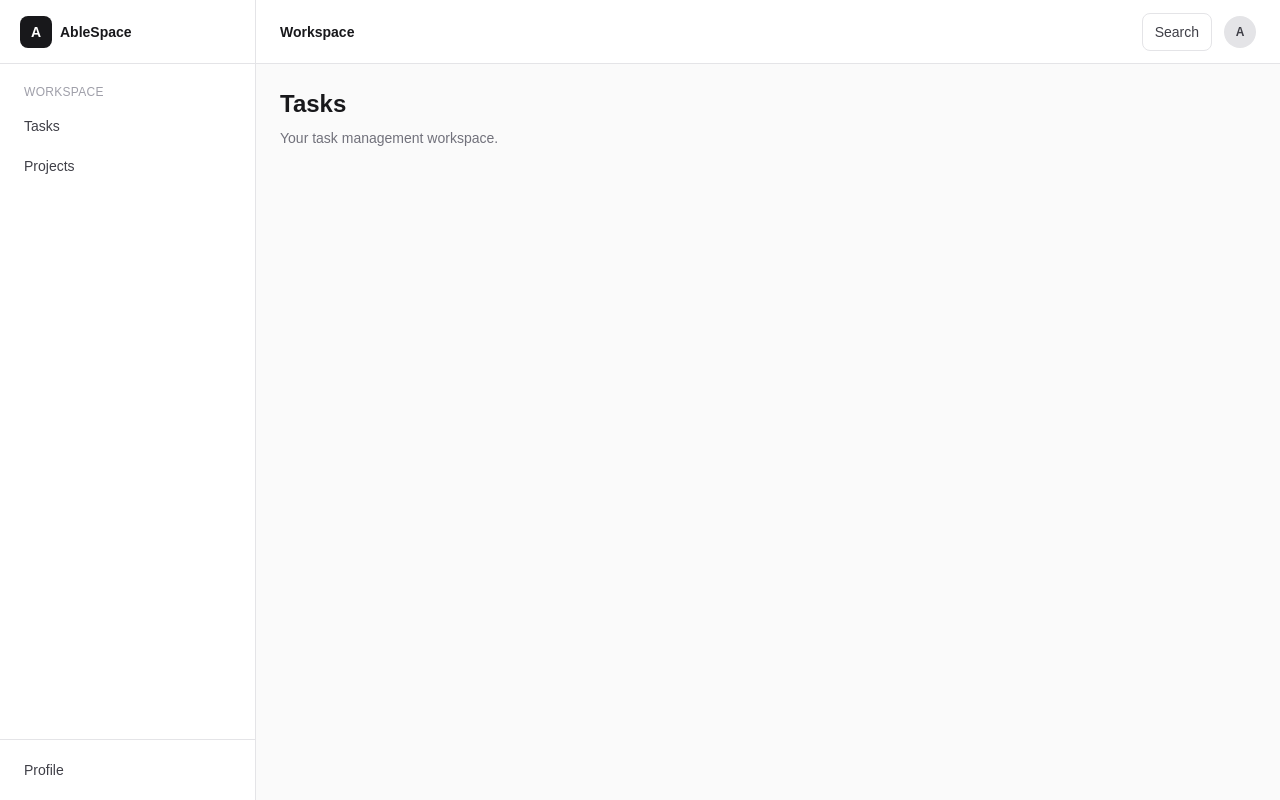
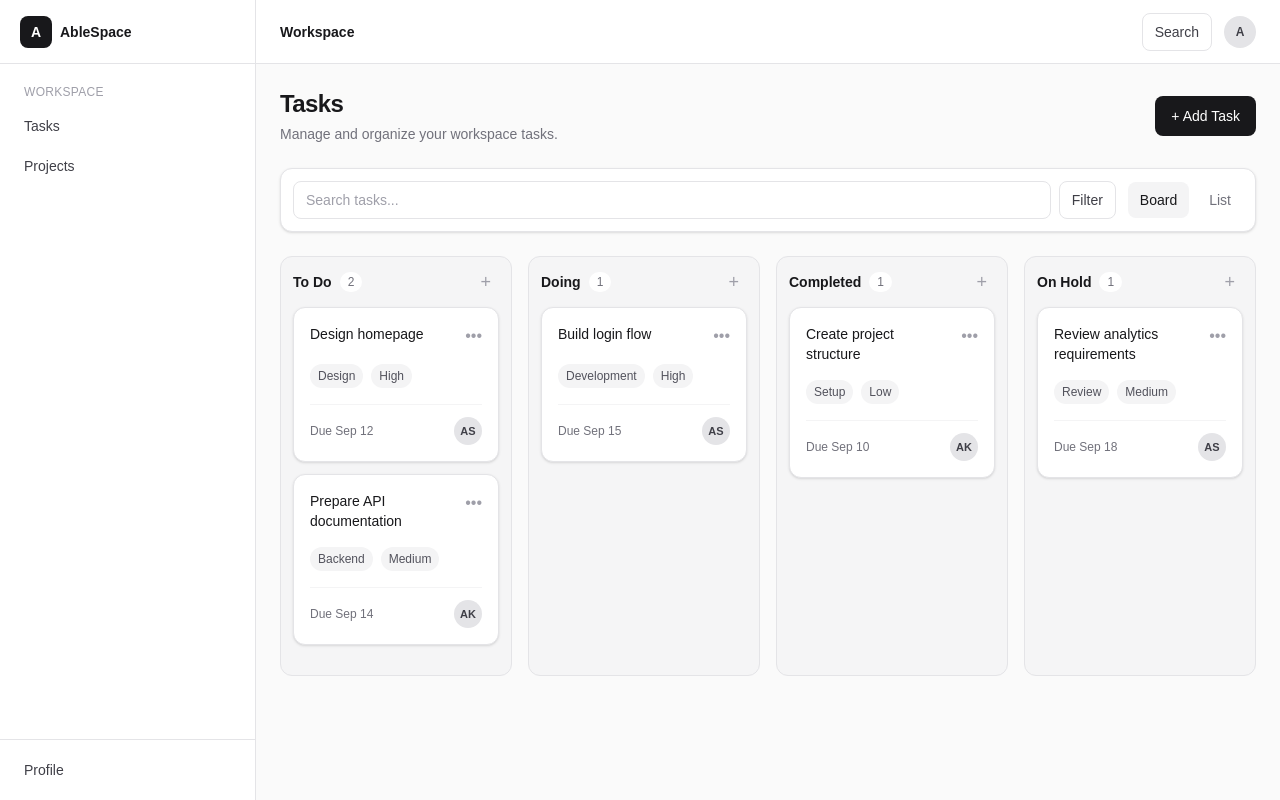
Before and after one commit to ashokguthula/AbleSpace, a Next.js app in the folder frontend/: page /tasks in a window 1280 px wide. Built offline with nearby package versions, Linux system fonts and the light colour scheme.

Commit message:
Build initial task board UI

```diff
--- a/frontend/app/(dashboard)/tasks/page.tsx
+++ b/frontend/app/(dashboard)/tasks/page.tsx
@@ -1,13 +1,199 @@
+const columns = [
+  {
+    id: "todo",
+    title: "To Do",
+    tasks: [
+      {
+        id: 1,
+        title: "Design homepage",
+        priority: "High",
+        dueDate: "Sep 12",
+        label: "Design",
+        member: "AS",
+      },
+      {
+        id: 2,
+        title: "Prepare API documentation",
+        priority: "Medium",
+        dueDate: "Sep 14",
+        label: "Backend",
+        member: "AK",
+      },
+    ],
+  },
+  {
+    id: "doing",
+    title: "Doing",
+    tasks: [
+      {
+        id: 3,
+        title: "Build login flow",
+        priority: "High",
+        dueDate: "Sep 15",
+        label: "Development",
+        member: "AS",
+      },
+    ],
+  },
+  {
+    id: "completed",
+    title: "Completed",
+    tasks: [
+      {
+        id: 4,
+        title: "Create project structure",
+        priority: "Low",
+        dueDate: "Sep 10",
+        label: "Setup",
+        member: "AK",
+      },
+    ],
+  },
+  {
+    id: "on-hold",
+    title: "On Hold",
+    tasks: [
+      {
+        id: 5,
+        title: "Review analytics requirements",
+        priority: "Medium",
+        dueDate: "Sep 18",
+        label: "Review",
+        member: "AS",
+      },
+    ],
+  },
+];
+
 export default function TasksPage() {
   return (
-    <section>
-      <h2 className="text-2xl font-semibold text-zinc-900">
-        Tasks
-      </h2>
+    <section className="space-y-6">
+      {/* Page header */}
+      <div className="flex flex-col gap-4 lg:flex-row lg:items-center lg:justify-between">
+        <div>
+          <h2 className="text-2xl font-semibold tracking-tight text-zinc-900">
+            Tasks
+          </h2>
 
-      <p className="mt-2 text-sm text-zinc-500">
-        Your task management workspace.
-      </p>
+          <p className="mt-1 text-sm text-zinc-500">
+            Manage and organize your workspace tasks.
+          </p>
+        </div>
+
+        <button
+          type="button"
+          className="rounded-lg bg-zinc-900 px-4 py-2.5 text-sm font-medium text-white transition hover:bg-zinc-800"
+        >
+          + Add Task
+        </button>
+      </div>
+
+      {/* Controls */}
+      <div className="flex flex-col gap-3 rounded-xl border border-zinc-200 bg-white p-3 shadow-sm sm:flex-row sm:items-center sm:justify-between">
+        <div className="flex flex-1 items-center gap-2">
+          <input
+            type="text"
+            placeholder="Search tasks..."
+            className="w-full rounded-lg border border-zinc-200 px-3 py-2 text-sm outline-none placeholder:text-zinc-400 focus:border-zinc-400"
+          />
+
+          <button
+            type="button"
+            className="rounded-lg border border-zinc-200 px-3 py-2 text-sm text-zinc-700 hover:bg-zinc-50"
+          >
+            Filter
+          </button>
+        </div>
+
+        <div className="flex items-center gap-2">
+          <button
+            type="button"
+            className="rounded-lg bg-zinc-100 px-3 py-2 text-sm font-medium text-zinc-900"
+          >
+            Board
+          </button>
+
+          <button
+            type="button"
+            className="rounded-lg px-3 py-2 text-sm text-zinc-500 hover:bg-zinc-50"
+          >
+            List
+          </button>
+        </div>
+      </div>
+
+      {/* Board */}
+      <div className="grid gap-4 xl:grid-cols-4">
+        {columns.map((column) => (
+          <div
+            key={column.id}
+            className="min-h-[420px] rounded-xl border border-zinc-200 bg-zinc-100/70 p-3"
+          >
+            <div className="mb-3 flex items-center justify-between">
+              <div className="flex items-center gap-2">
+                <h3 className="text-sm font-semibold text-zinc-900">
+                  {column.title}
+                </h3>
+
+                <span className="rounded-full bg-white px-2 py-0.5 text-xs text-zinc-500">
+                  {column.tasks.length}
+                </span>
+              </div>
+
+              <button
+                type="button"
+                className="rounded-md px-2 py-1 text-lg leading-none text-zinc-400 hover:bg-white hover:text-zinc-700"
+                aria-label={`Add task to ${column.title}`}
+              >
+                +
+              </button>
+            </div>
+
+            <div className="space-y-3">
+              {column.tasks.map((task) => (
+                <article
+                  key={task.id}
+                  className="rounded-xl border border-zinc-200 bg-white p-4 shadow-sm transition hover:-translate-y-0.5 hover:shadow-md"
+                >
+                  <div className="flex items-start justify-between gap-3">
+                    <h4 className="text-sm font-medium text-zinc-900">
+                      {task.title}
+                    </h4>
+
+                    <button
+                      type="button"
+                      className="text-zinc-400 hover:text-zinc-700"
+                      aria-label={`More options for ${task.title}`}
+                    >
+                      •••
+                    </button>
+                  </div>
+
+                  <div className="mt-4 flex flex-wrap gap-2">
+                    <span className="rounded-full bg-zinc-100 px-2 py-1 text-xs text-zinc-600">
+                      {task.label}
+                    </span>
+
+                    <span className="rounded-full bg-zinc-100 px-2 py-1 text-xs text-zinc-600">
+                      {task.priority}
+                    </span>
+                  </div>
+
+                  <div className="mt-4 flex items-center justify-between border-t border-zinc-100 pt-3">
+                    <span className="text-xs text-zinc-500">
+                      Due {task.dueDate}
+                    </span>
+
+                    <span className="flex h-7 w-7 items-center justify-center rounded-full bg-zinc-200 text-[11px] font-semibold text-zinc-700">
+                      {task.member}
+                    </span>
+                  </div>
+                </article>
+              ))}
+            </div>
+          </div>
+        ))}
+      </div>
     </section>
   );
 }
```
